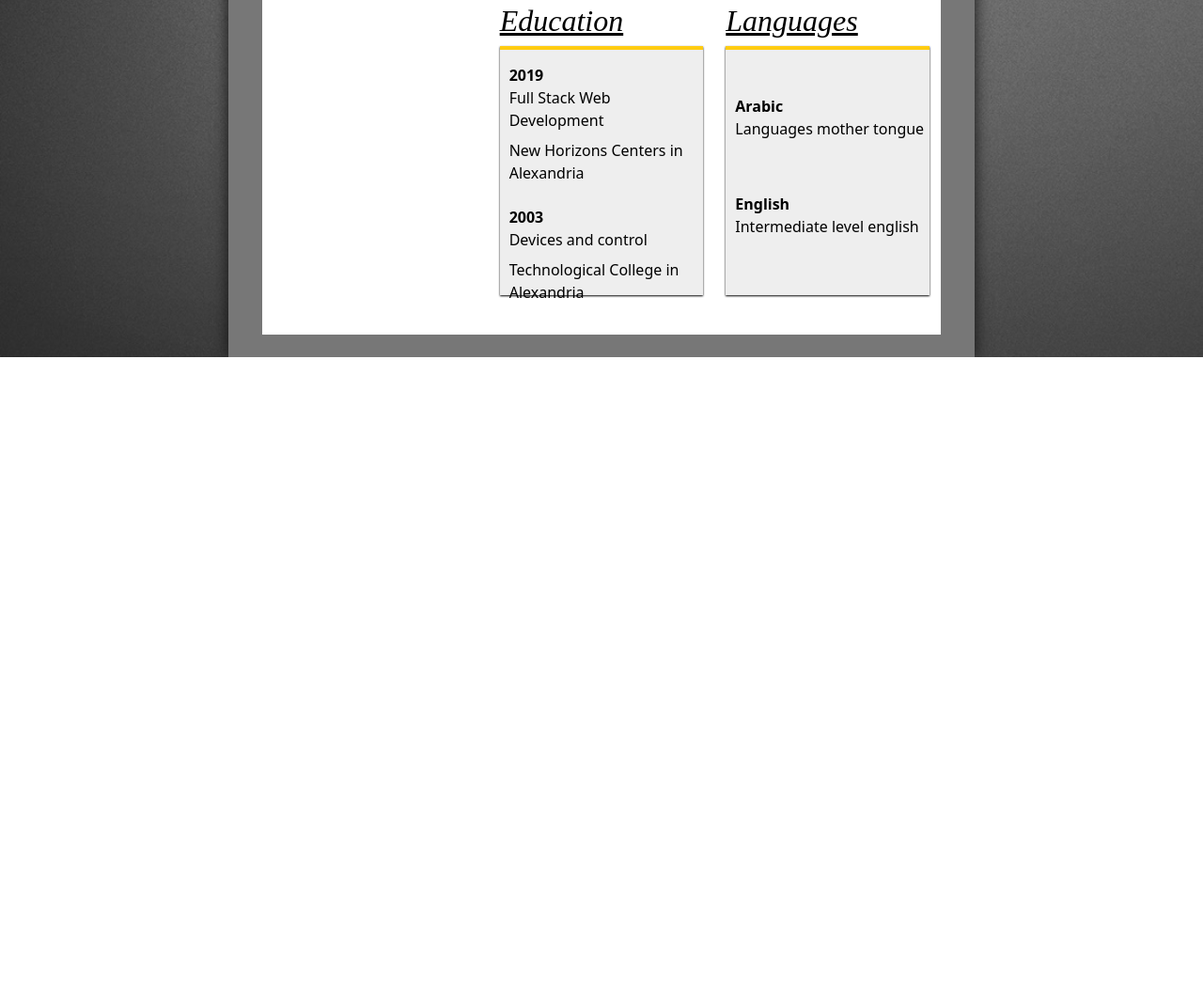
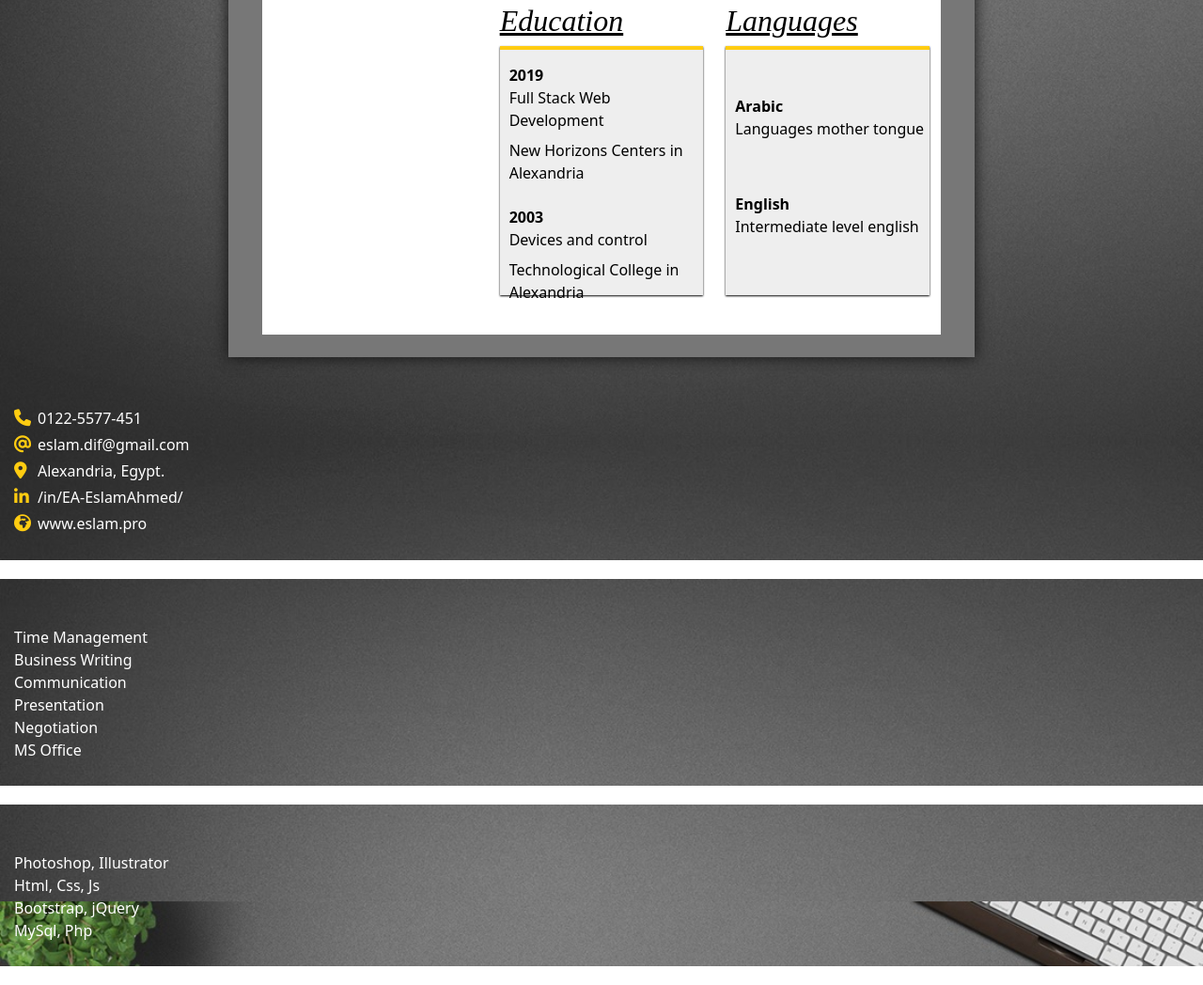
Before and after one commit to IamEslam/EslamAhmed, a plain HTML site: page index.html in a window 1280 px wide. Shown: the part 1322-2370 px from the top of the page at 94% size. Before the commit the page ends 1702 px from the top, so only its background shows below. Drawn offline with nearby package versions, Linux system fonts and the light colour scheme.

Commit message:
Add files via upload

```diff
--- a/index.html
+++ b/index.html
@@ -13,11 +13,13 @@
         <meta name="description" content="Web Designer I am self-motivated , punctual,creative and hard worker. I am able to work well both independently and team environment.">
         <meta http-equiv="Content-Type" content="text/html; charset=utf-8">
         <!-- Style Sheets -->
-            <link rel="stylesheet" href="styles/bootstrap.css">
-        <link rel="stylesheet" href="styles/my_style.css">
+        <link rel="stylesheet" href="styles/bootstrap.css">
         <link rel="stylesheet" href="styles/fonts.css">
         <link rel="stylesheet" href="styles/all.css">
         <link rel="stylesheet" href="lightbox2/dist/css/lightbox.min.css">
+        <link rel="stylesheet" href="//code.jquery.com/ui/1.13.2/themes/base/jquery-ui.css">
+        <link rel="stylesheet" href="styles/my_style.css">
+
         <!-- Scripts Files -->
         <script src="lightbox2/dist/js/lightbox-plus-jquery.min.js"></script>
         <script src="https://code.jquery.com/jquery-3.6.0.js"></script>
@@ -44,9 +46,9 @@
                 </div>
                 <div class="col-md-8 menu hidden">
                     <ul>
-                        <li><a href="#" title="Contacts" ><i class="fa-solid fa-id-card" ></i></a></li>
-                        <li><a href="#" title="Business Skills" ><i class="fa-solid fa-suitcase"></i></a></li>
-                        <li><a href="#" title="Web Skills" ><i class="fa-solid fa-code"></i></a></li>
+                        <li><a href="#" title="Contacts" id="openerContact"><i class="fa-solid fa-id-card" ></i></a></li>
+                        <li><a href="#" title="Business Skills" id="openerBusiness"><i class="fa-solid fa-suitcase"></i></a></li>
+                        <li><a href="#" title="Web Skills"id="openerWeb"><i class="fa-solid fa-code"></i></a></li>
                         <li><a href="images/certificates/Responsive-Web-Design.jpg" data-lightbox="example-set" data-title="Responsive Web Design @ freeCodeCamp." title="Certificates"><i class="fa-solid fa-award"></i></a></li>
                     </ul>
                 </div>
@@ -398,6 +400,42 @@
 </div>
     </main>
 
+<!-- ------------------------------- -->
+
+
+
+<!-- personal contacts -------------------------------------- -->
+    <div class="contacts " id="contact" title="Contacts" >
+        <ul>
+            <li><i class="fa-solid fa-phone"></i>0122-5577-451</li>
+            <li><i class="fa-solid fa-at"></i>eslam.dif@gmail.com</li>
+            <li><i class="fa-solid fa-location-dot"></i>Alexandria, Egypt.</li>
+            <li><i class="fa-brands fa-linkedin-in"></i>/in/EA-EslamAhmed/</li>
+            <li><i class="fa-solid fa-earth-africa"></i>www.eslam.pro</li>
+        </ul>
+    </div>
+
+<!-- Business Skilss ----------------------------------------- -->
+    <div class="contacts" id="business" title="Business Skills" >
+        <ul>
+            <li> Time Management </li>
+            <li> Business Writing </li>
+            <li> Communication </li>
+            <li> Presentation </li>
+            <li> Negotiation </li>
+            <li> MS Office </li>
+        </ul>
+    </div>
+<!-- web Skilss ----------------------------------------- -->
+    <div class="contacts" id="web" title="Web Skills">
+        <ul>
+            <li> Photoshop, Illustrator </li>
+            <li> Html, Css, Js </li>
+            <li> Bootstrap, jQuery </li>
+            <li> MySql, Php </li>
+        </ul>
+    </div>
+
 
 </body>
 </html>
```
